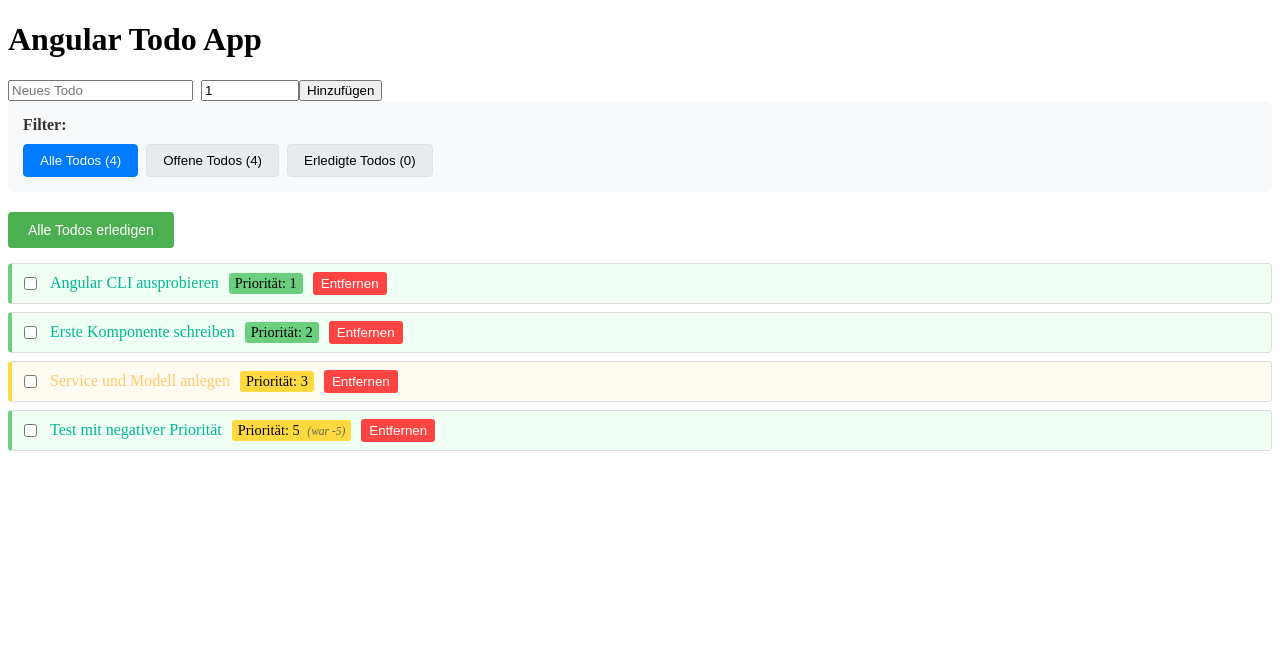
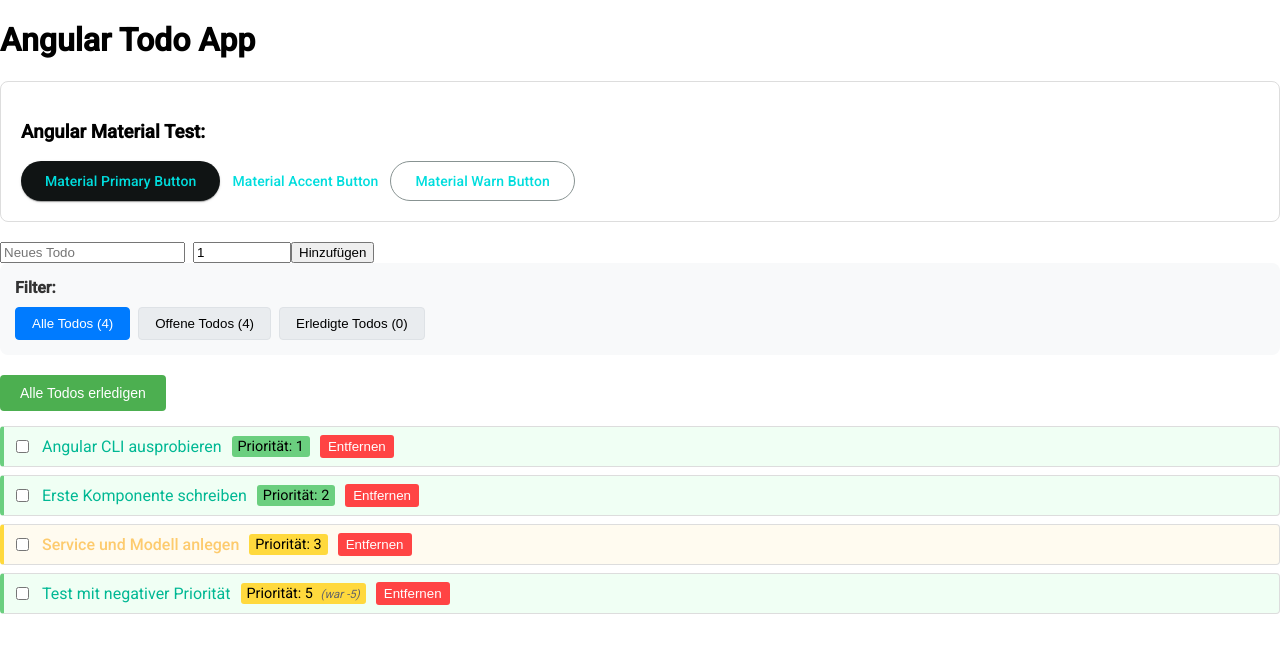
Before and after one commit to JohnnyFastfox/todo-app, an Angular app: page / in a window 1280 px wide. Shown: the top 652 px of the page. Built offline with nearby package versions, Linux system fonts and the light colour scheme.

Commit message:
feat: add angular material and examples

```diff
--- a/angular.json
+++ b/angular.json
@@ -37,6 +37,7 @@
               }
             ],
             "styles": [
+              "@angular/material/prebuilt-themes/cyan-orange.css",
               "src/styles.scss"
             ],
             "server": "src/main.server.ts",
@@ -100,6 +101,7 @@
               }
             ],
             "styles": [
+              "@angular/material/prebuilt-themes/cyan-orange.css",
               "src/styles.scss"
             ]
           }
--- a/package.json
+++ b/package.json
@@ -21,10 +21,12 @@
   },
   "private": true,
   "dependencies": {
+    "@angular/cdk": "^20.1.0",
     "@angular/common": "^20.0.0",
     "@angular/compiler": "^20.0.0",
     "@angular/core": "^20.0.0",
     "@angular/forms": "^20.0.0",
+    "@angular/material": "^20.1.0",
     "@angular/platform-browser": "^20.0.0",
     "@angular/platform-server": "^20.0.0",
     "@angular/router": "^20.0.0",
--- a/src/app/app.html
+++ b/src/app/app.html
@@ -1,3 +1,10 @@
 <h1>Angular Todo App</h1>
+
+<!-- Test Material Button Component -->
+<div style="margin: 20px 0; padding: 20px; border: 1px solid #ddd; border-radius: 8px;">
+  <h3>Angular Material Test:</h3>
+  <app-material-button></app-material-button>
+</div>
+
 <app-todo-add (todoCreated)="todoListComponent.addTodo($event)"></app-todo-add>
 <app-todo-list #todoListComponent></app-todo-list>
--- a/src/app/app.ts
+++ b/src/app/app.ts
@@ -1,10 +1,11 @@
 import { Component } from '@angular/core';
 import { TodoAddComponent } from './todos/todo-add/todo-add.component';
 import { TodoListComponent } from './todos/todo-list/todo-list.component';
+import { MaterialButtonComponent } from './todos/todo-add/material-button/material-button.component';
 
 @Component({
   selector: 'app-root',
-  imports: [TodoAddComponent, TodoListComponent],
+  imports: [TodoAddComponent, TodoListComponent, MaterialButtonComponent],
   templateUrl: './app.html',
   styleUrl: './app.scss'
 })
--- /dev/null
+++ b/src/app/todos/todo-add/material-button/material-button.component.html
@@ -0,0 +1,3 @@
+<button mat-raised-button color="primary">Material Primary Button</button>
+<button mat-button color="accent">Material Accent Button</button>
+<button mat-stroked-button color="warn">Material Warn Button</button>
--- a/src/index.html
+++ b/src/index.html
@@ -6,8 +6,10 @@
   <base href="/">
   <meta name="viewport" content="width=device-width, initial-scale=1">
   <link rel="icon" type="image/x-icon" href="favicon.ico">
+  <link href="https://fonts.googleapis.com/css2?family=Roboto:wght@300;400;500&display=swap" rel="stylesheet">
+  <link href="https://fonts.googleapis.com/icon?family=Material+Icons" rel="stylesheet">
 </head>
-<body>
+<body class="mat-typography">
   <app-root></app-root>
 </body>
 </html>
--- a/src/styles.scss
+++ b/src/styles.scss
@@ -1 +1,4 @@
 /* You can add global styles to this file, and also import other style files */
+
+html, body { height: 100%; }
+body { margin: 0; font-family: Roboto, "Helvetica Neue", sans-serif; }
```
Also changed, not shown: src/app/todos/todo-add/material-button/material-button.component.ts (added, +13 -0 lines), src/app/todos/todo-add/material-button/material-button.component.scss (added), 1 other file (tests, documents, lock files or other folders).
